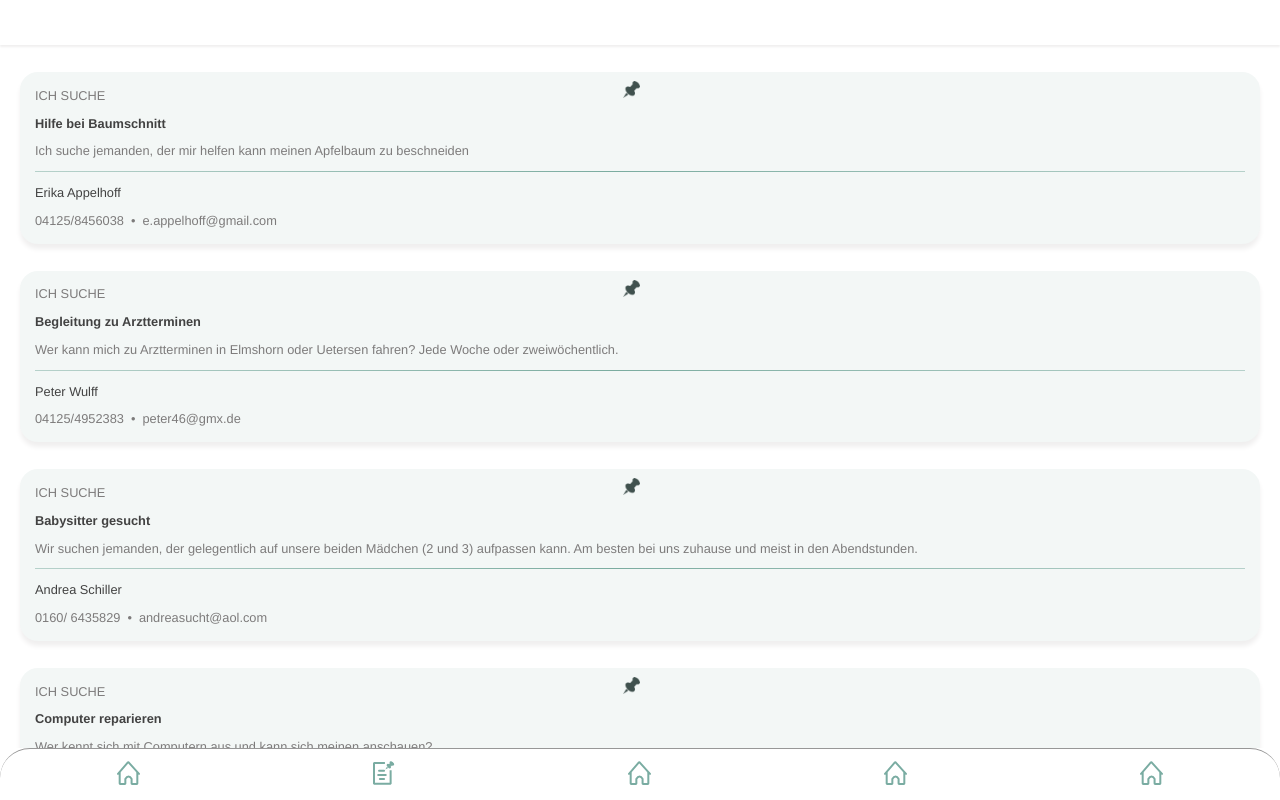
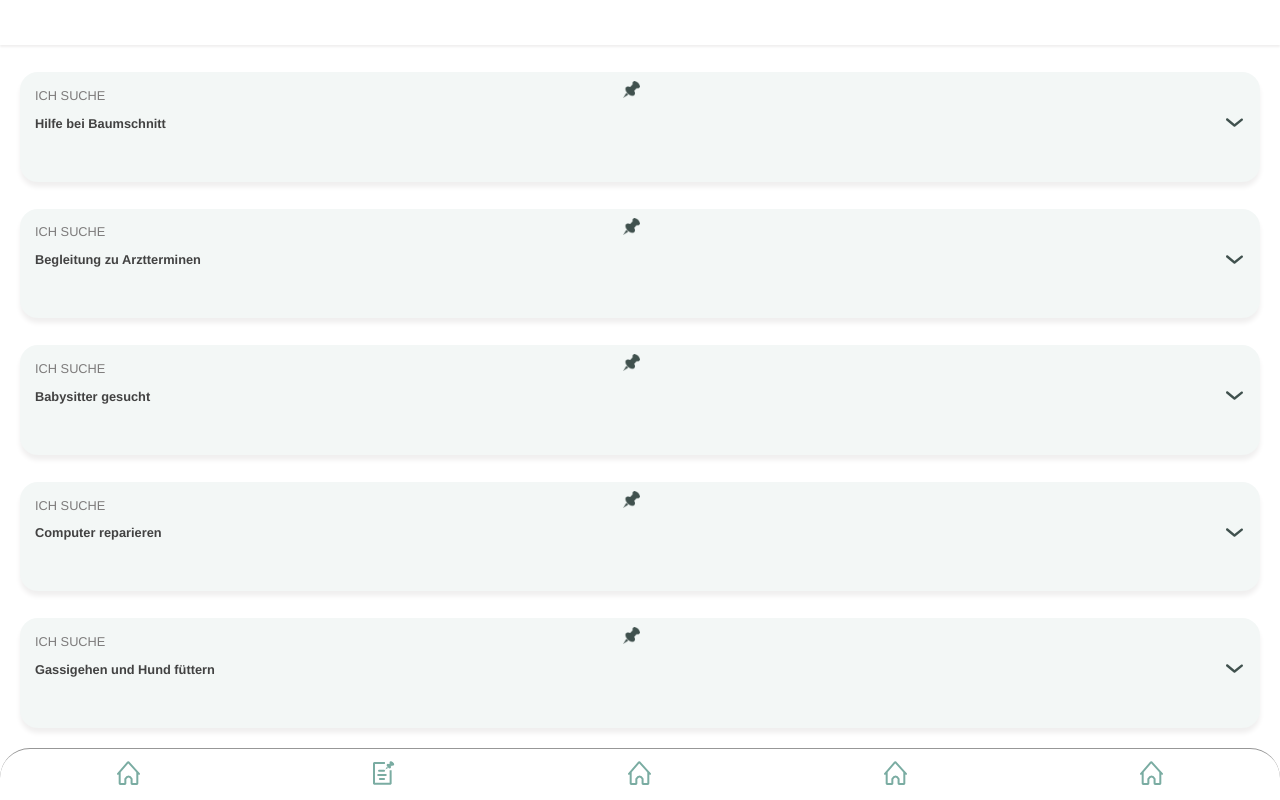
Before and after one commit to jreisswig/capstone-project, a React (Create React App) app: page /bulletinboard in a window 1280 px wide. Built offline with nearby package versions, Linux system fonts and the light colour scheme.

Commit message:
add toggle isHidden

```diff
--- a/src/Post.js
+++ b/src/Post.js
@@ -1,14 +1,27 @@
-import React from 'react'
+import React, { useState } from 'react'
 import styled from 'styled-components/macro'
 import Pin from './Pin.js'
+import ArrowShow from './images/ArrowShow.svg'
+import ArrowHide from './images/ArrowHide.svg'
 import PropTypes from 'prop-types'
 
 export default function Post({ title, description, name, phonenumber, email }) {
+  const [isHidden, setIsHidden] = useState(true)
+
   return (
     <PostWrapper>
       <Pin></Pin>
       <PostSearch>ICH SUCHE</PostSearch>
       <PostTitle>{title}</PostTitle>
+      <Icon onClick={toggleIsHidden}>
+        {isHidden ? (
+          <img src={ArrowShow} alt="IconShow" height="17px" width="17px" />
+        ) : (
+          <img src={ArrowHide} alt="IconHide" height="17px" width="17px" />
+        )}
+      </Icon>
+      {!isHidden && (
+        <>
           <PostDescription>{description}</PostDescription>
           <Line />
           <PostName>{name}</PostName>
@@ -17,8 +30,13 @@ export default function Post({ title, description, name, phonenumber, email }) {
             <p>•</p>
             <PostEmail>{email}</PostEmail>
           </ContactWrapper>
+        </>
+      )}
     </PostWrapper>
   )
+  function toggleIsHidden() {
+    setIsHidden(!isHidden)
+  }
 }
 const PostWrapper = styled.section`
   position: relative;
@@ -80,6 +98,13 @@ const Line = styled.hr`
   background-image: linear-gradient(90deg, rgba(123,172,160,0.5088235123150823) 0%, rgba(123,172,160,1) 48%, rgba(123,172,160,0.5144257532114409) 100%);
   );
 `
+
+const Icon = styled.div`
+  position: absolute;
+  top: 42px;
+  right: 17px;
+`
+
 Post.propTypes = {
   title: PropTypes.string.isRequired,
   description: PropTypes.string.isRequired,
```
Also changed, not shown: src/images/ArrowHide.svg (added), src/images/ArrowShow.svg (added). Lines whose indentation alone changed are shown as unchanged.
